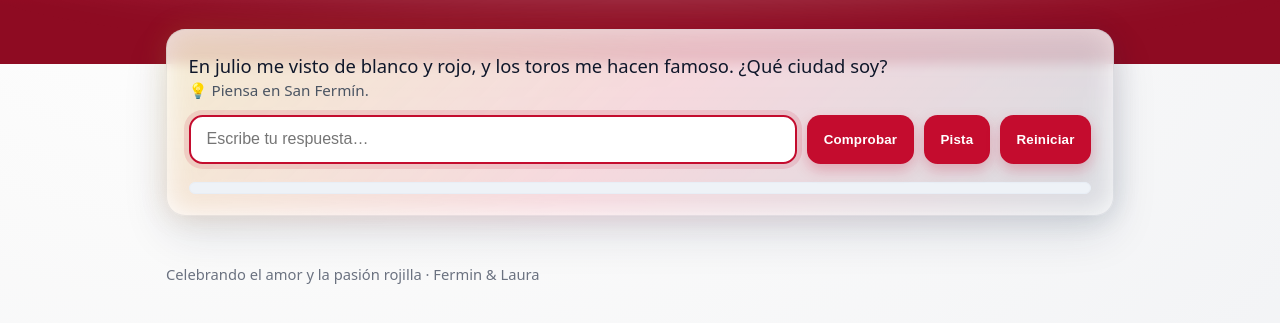
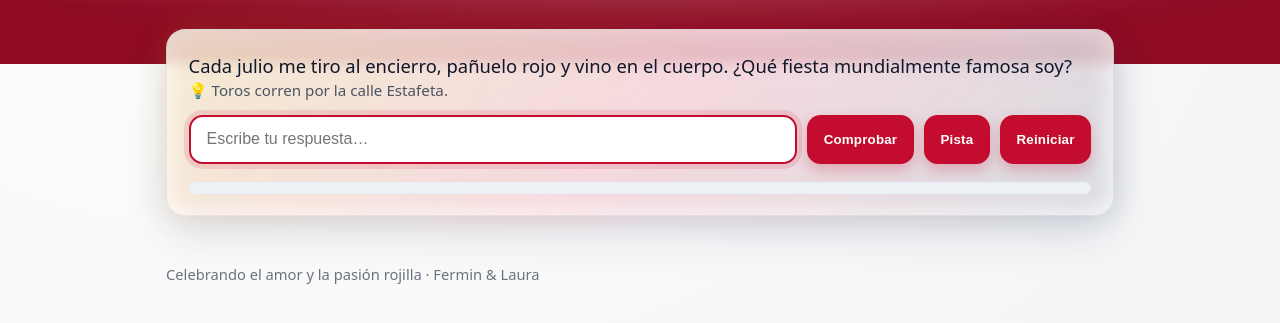
Before and after one commit to FinidiDevSp/acertijo_fermin_laura, a plain HTML site: page index.html in a window 1280 px wide. Both pictures are taken after a click on the button "Comenzar". Shown: the part 197-520 px from the top of the page. Drawn offline with Linux system fonts and the light colour scheme.

Commit message:
feat: add new riddles and adjust victory logic

```diff
--- a/index.html
+++ b/index.html
@@ -154,10 +154,12 @@
   <script>
     function norm(s){return s.toString().trim().toLowerCase().normalize('NFD').replace(/\p{Diacritic}/gu,'').replace(/\s+/g,' ')}
     const RIDDLES=[
-      {prompt:"En julio me visto de blanco y rojo, y los toros me hacen famoso. ¿Qué ciudad soy?",answers:["pamplona","iruna"],hint:"Piensa en San Fermín."},
-      {prompt:"En la ciudad que has nombrado yo nací; en El Sadar rujo sin fin. ¿Qué equipo soy?",answers:["osasuna","club atletico osasuna"],hint:"Equipo rojillo de Navarra."},
-      {prompt:"Cuatro cifras abren el marcador, soy orgullo de fundación. ¿Qué número soy?",answers:["1920"],hint:"Año de fundación de Osasuna."},
-      {prompt:"Ni fútbol ni toros hoy mandan, sino el motivo verdadero. ¿Qué evento celebramos?",answers:["boda","la boda"],hint:"Dos que se quieren."}
+      {prompt:"Cada julio me tiro al encierro, pañuelo rojo y vino en el cuerpo. ¿Qué fiesta mundialmente famosa soy?",answers:["san fermin","sanfermines","fiestas de san fermin"],hint:"Toros corren por la calle Estafeta."},
+      {prompt:"En la fiesta anterior yo nací; en mis calles suena el chupinazo. ¿Qué ciudad soy?",answers:["pamplona","iruna","iruña"],hint:"Capital de Navarra."},
+      {prompt:"En esa ciudad ruge un león sin melena, vestido de rojo y azul. ¿Qué equipo es?",answers:["osasuna","club atletico osasuna"],hint:"Orgullo rojillo."},
+      {prompt:"El león juega en casa donde el grito es «¡Rojillos!». ¿Cómo se llama su estadio?",answers:["el sadar","sadar"],hint:"Reformado en 2019."},
+      {prompt:"Orgullo de fundación, en cuatro cifras se escribió mi origen. ¿Cuál es ese año?",answers:["1920"],hint:"Nació el club."},
+      {prompt:"Toda esta serie de pistas conduce al motivo verdadero de hoy. ¿Qué celebramos?",answers:["boda","la boda","una boda"],hint:"Fermín y Laura se dan el sí."}
     ];
     const FINAL_CODE="OSASUNA-2025";
     const STATE_KEY='acertijo-boda-ferminlaura';
@@ -165,7 +167,7 @@
     function save(){localStorage.setItem(STATE_KEY,JSON.stringify(state))}
     function load(){try{const raw=localStorage.getItem(STATE_KEY);if(raw){const s=JSON.parse(raw);if(Number.isInteger(s.idx))state=s}}catch(e){}}
     function setProgress(i){const pct=Math.min(100,Math.round((i/RIDDLES.length)*100));document.getElementById('bar').style.width=pct+'%'}
-    function showRiddle(){const p=document.getElementById('prompt');const h=document.getElementById('hint');const s=document.getElementById('status');const ans=document.getElementById('answer');if(state.idx>=RIDDLES.length){p.textContent='¡Has completado todos los acertijos!';h.style.display='none';document.getElementById('final').style.display='block';document.getElementById('giftCode').textContent=FINAL_CODE;ans.disabled=true;return;}const r=RIDDLES[state.idx];p.textContent=r.prompt;h.textContent='💡 '+(r.hint||'');h.style.display=r.hint?'block':'none';s.textContent='';ans.value='';ans.disabled=false;setProgress(state.idx);ans.focus()}
+    function showRiddle(){const p=document.getElementById('prompt');const h=document.getElementById('hint');const s=document.getElementById('status');const ans=document.getElementById('answer');if(state.idx>=RIDDLES.length){setProgress(RIDDLES.length);p.textContent='¡Has completado todos los acertijos!';h.style.display='none';document.getElementById('final').style.display='block';document.getElementById('giftCode').textContent=FINAL_CODE;ans.disabled=true;return;}const r=RIDDLES[state.idx];p.textContent=r.prompt;h.textContent='💡 '+(r.hint||'');h.style.display=r.hint?'block':'none';s.textContent='';ans.value='';ans.disabled=false;setProgress(state.idx);ans.focus()}
     function check(){const input=norm(document.getElementById('answer').value);if(!input)return;const r=RIDDLES[state.idx];const ok=r.answers.some(a=>norm(a)===input);const s=document.getElementById('status');if(ok){s.className='status ok';s.textContent='¡Correcto!';state.idx++;save();setTimeout(showRiddle,700)}else{s.className='status bad';s.textContent='No es correcto.'}}
     function hint(){document.getElementById('hint').style.display='block'}
     function resetAll(){state.idx=0;save();showRiddle()}
```
